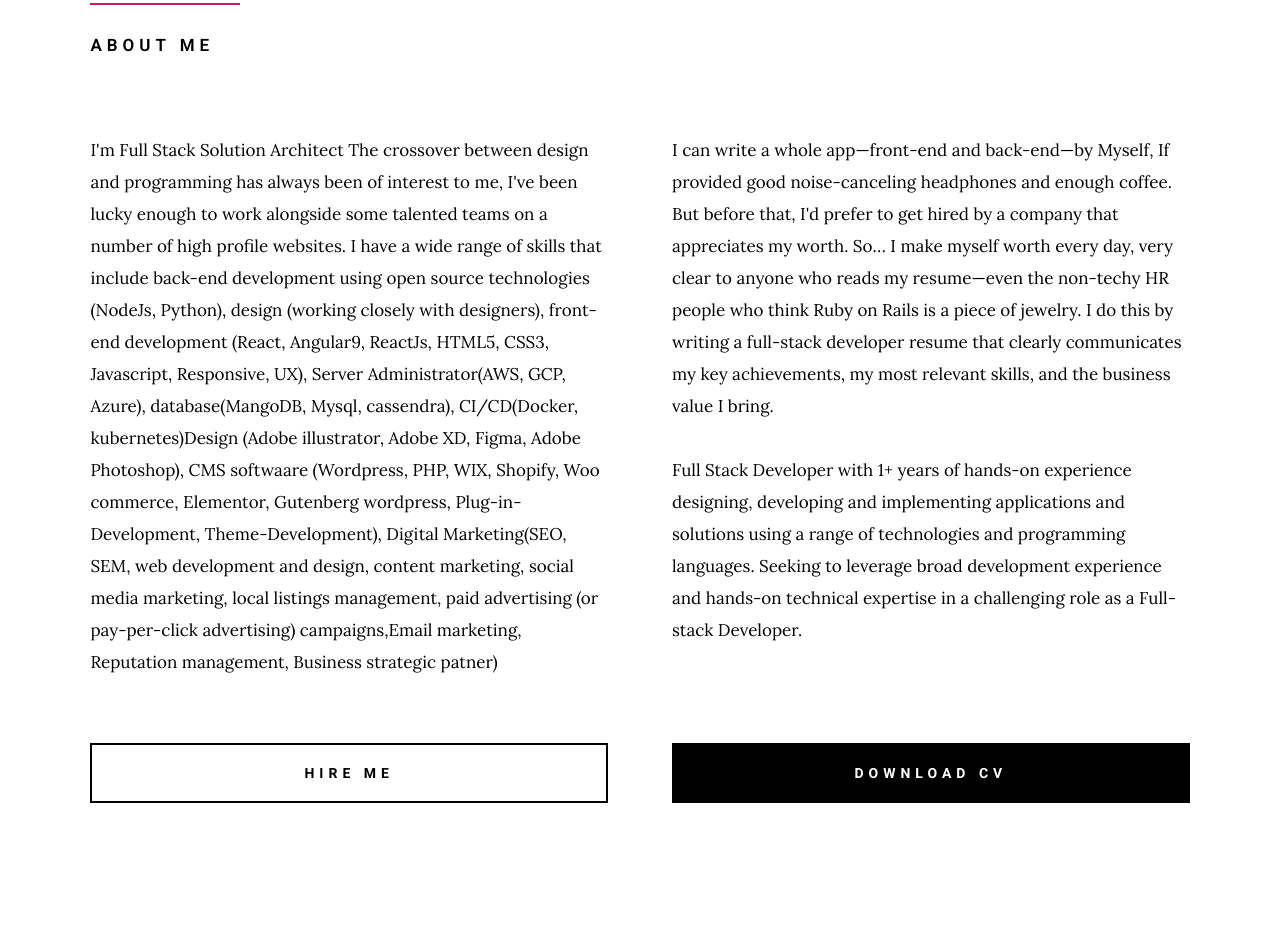
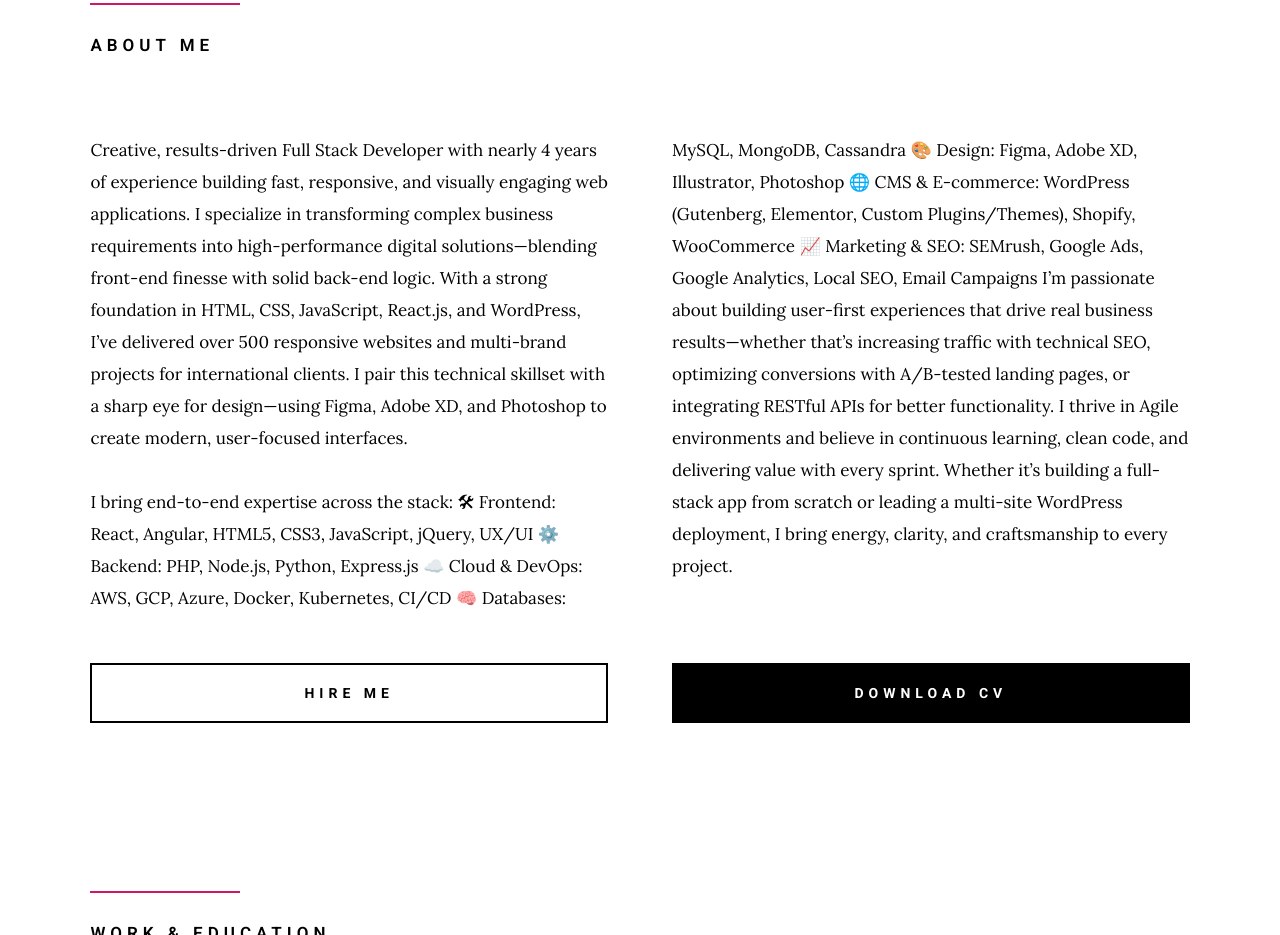
Before and after one commit to Charan8712/Charan8712.github.io, a plain HTML site: page index.html in a window 1280 px wide. Shown: the part 989-1924 px from the top of the page. Drawn offline with Linux system fonts and the light colour scheme; a web font is replaced by a local one.

Commit message:
Update index.html

```diff
--- a/index.html
+++ b/index.html
@@ -116,19 +116,22 @@
                 <div class="column large-full about-me__text">
 
                     <p>
-                I'm Full Stack Solution Architect The crossover between design and programming has always been of interest to me, I've been lucky enough to work alongside some talented teams on a number of high profile websites. I have a wide range of skills that include back-end development using open source technologies (NodeJs, Python), design (working closely with designers), front-end development (React, Angular9, ReactJs, HTML5, CSS3, Javascript, Responsive, UX), Server Administrator(AWS, GCP, Azure), database(MangoDB, Mysql, cassendra), CI/CD(Docker, kubernetes)Design (Adobe illustrator, Adobe XD, Figma, Adobe Photoshop), CMS softwaare (Wordpress, PHP, WIX, Shopify, Woo commerce, Elementor, Gutenberg wordpress, Plug-in-Development, Theme-Development), Digital Marketing(SEO, SEM, web development and design, content marketing, social media marketing, local listings management, paid advertising (or pay-per-click advertising) campaigns,Email marketing, Reputation management, Business strategic patner)
+               Creative, results-driven Full Stack Developer with nearly 4 years of experience building fast, responsive, and visually engaging web applications. I specialize in transforming complex business requirements into high-performance digital solutions—blending front-end finesse with solid back-end logic. With a strong foundation in HTML, CSS, JavaScript, React.js, and WordPress, I’ve delivered over 500 responsive websites and multi-brand projects for international clients. I pair this technical skillset with a sharp eye for design—using Figma, Adobe XD, and Photoshop to create modern, user-focused interfaces.
                     </p>
 
                     <p>
-                        I can write a whole app—front-end and back-end—by Myself, If provided good noise-canceling headphones and enough coffee.
-                        But before that, I'd prefer to get hired by a company that appreciates my worth.
+                       I bring end-to-end expertise across the stack:
+🛠 Frontend: React, Angular, HTML5, CSS3, JavaScript, jQuery, UX/UI
+⚙️ Backend: PHP, Node.js, Python, Express.js
+☁️ Cloud & DevOps: AWS, GCP, Azure, Docker, Kubernetes, CI/CD
+🧠 Databases: MySQL, MongoDB, Cassandra
+🎨 Design: Figma, Adobe XD, Illustrator, Photoshop
+🌐 CMS & E-commerce: WordPress (Gutenberg, Elementor, Custom Plugins/Themes), Shopify, WooCommerce
+📈 Marketing & SEO: SEMrush, Google Ads, Google Analytics, Local SEO, Email Campaigns
 
-                        So… I make myself worth every day, very clear to anyone who reads my resume—even the non-techy HR people who think Ruby on Rails is a piece of jewelry.
-                        I do this by writing a full-stack developer resume that clearly communicates my key achievements, my most relevant skills, and the business value I bring.
-                    </p>
+I’m passionate about building user-first experiences that drive real business results—whether that’s increasing traffic with technical SEO, optimizing conversions with A/B-tested landing pages, or integrating RESTful APIs for better functionality.
 
-                    <p>
-                        Full Stack Developer with 1+ years of hands-on experience designing, developing and implementing applications and solutions using a range of technologies and programming languages. Seeking to leverage broad development experience and hands-on technical expertise in a challenging role as a Full-stack Developer.
+I thrive in Agile environments and believe in continuous learning, clean code, and delivering value with every sprint. Whether it’s building a full-stack app from scratch or leading a multi-site WordPress deployment, I bring energy, clarity, and craftsmanship to every project.
                     </p>
                 </div>
             </div>
```
